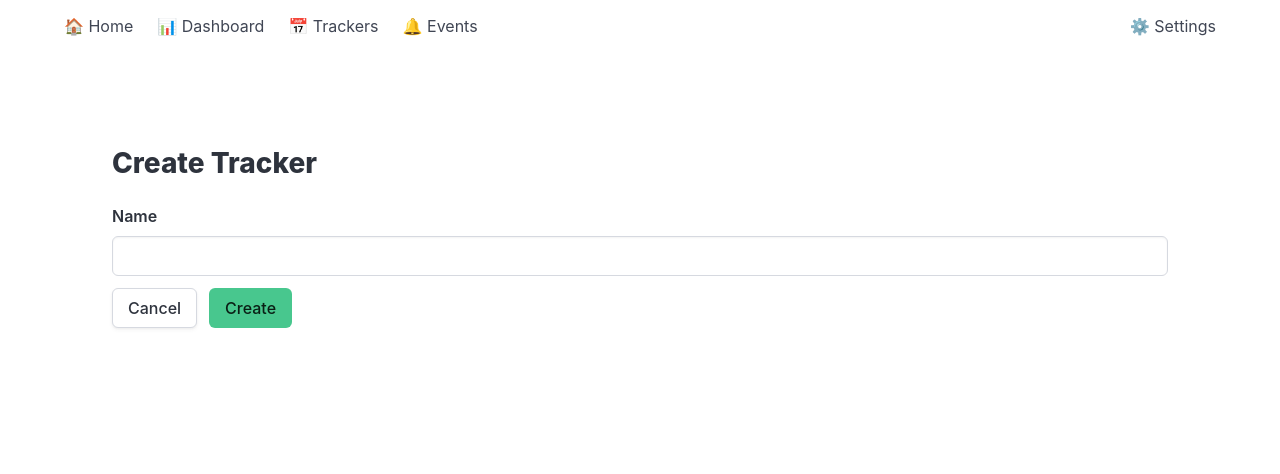
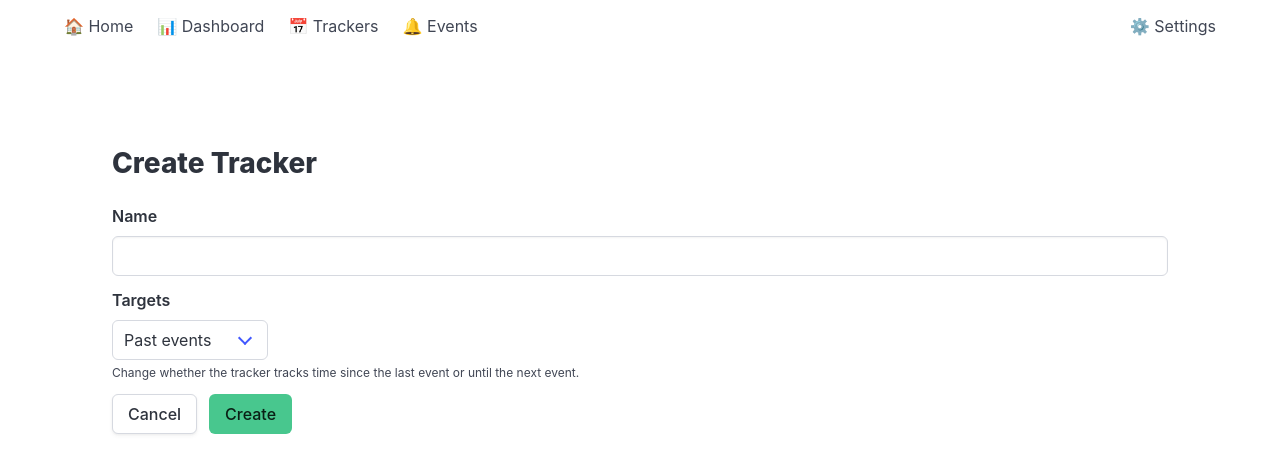
Before and after one commit to anthonyisensee/event-tracker, a React (Create React App) app: page /tracker in a window 1280 px wide. Shown: the top 474 px of the page. Built offline with nearby package versions, Linux system fonts and the light colour scheme.

Commit message:
feat: adds select field to tracker to target future or past events

```diff
--- a/src/Views/Tracker/Tracker.js
+++ b/src/Views/Tracker/Tracker.js
@@ -28,7 +28,6 @@ const Tracker = () => {
     const [trackerDeleteModalIsActive, setTrackerDeleteModalIsActive] = useState(false)
     const [eventDeleteModalIsActive, setEventDeleteModalIsActive] = useState(false)
     const [eventToDelete, setEventToDelete] = useState({})
-
 
     const getAndSetTracker = useCallback(async (trackerId) => {
 
@@ -212,6 +211,27 @@ const Tracker = () => {
                         }
                     </div>
                 </div>
+                <div className="field">
+                    <label className="label">Targets</label>
+                    <div className="control">
+                        {mode === "view" && <p>{tracker?.targets}</p>}
+                        {mode !== "view" &&
+                            <div className="select">
+                                <select
+                                    name="Targets"
+                                    onChange={(e) => setEditedTracker({...editedTracker, targets: e.target.value})}
+                                    defaultValue={tracker?.targets ?? "Past events"}
+                                >
+                                    <option value="Past events">Past events</option>
+                                    <option value="Future events">Future events</option>
+                                </select>
+                            </div>
+                        }
+                    </div>
+                    {mode !== "view" &&
+                        <div className="help"><p>Change whether the tracker tracks time since the last event or until the next event.</p></div>
+                    }
+                </div>
                 <div className="field is-grouped">
                     {mode === "view" && <>
                         <div className="control">
```
